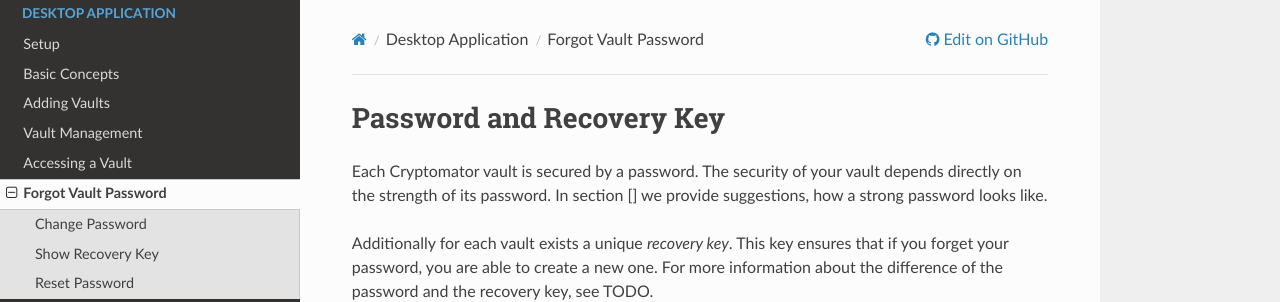
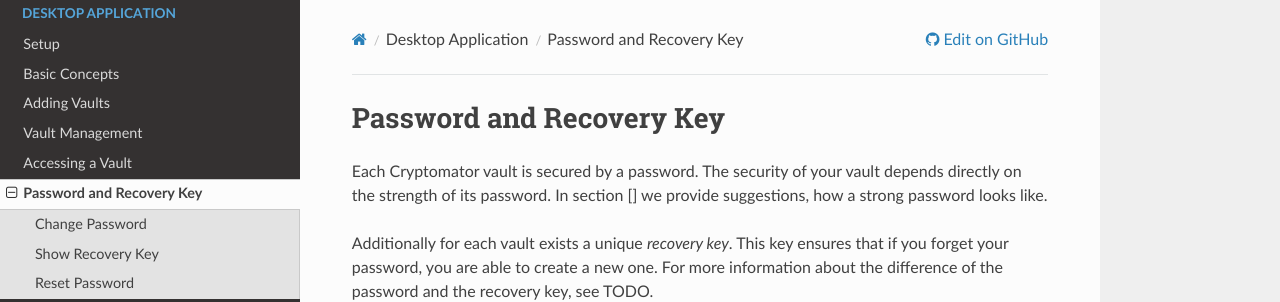
Before and after one commit to cryptomator/docs, an MkDocs documentation site: the page built from docs/desktop/password-and-recovery-key.md, in a window 1280 px wide and 900 px high. Shown: the top 302 px of the window. Built offline with MkDocs 1.6.1, drawn with Linux system fonts in a browser that asks for light colours; nearby versions of some CDN libraries.

Commit message:
renaming forgot-password file to match its content

```diff
--- a/mkdocs.yml
+++ b/mkdocs.yml
@@ -27,7 +27,7 @@
     - Adding Vaults: desktop/adding-vaults.md
     - Vault Management: desktop/vault-management.md
     - Accessing a Vault: desktop/access-vault.md
-    - Forgot Vault Password: desktop/forgot-password.md
+    - Password and Recovery Key: desktop/password-and-recovery-key.md
     - Troubleshooting: desktop/troubleshooting.md
   - Android App:
     - Setup: android/setup.md
```
Also changed, not shown: docs/desktop/password-and-recovery-key.md (renamed from docs/desktop/forgot-password.md).
